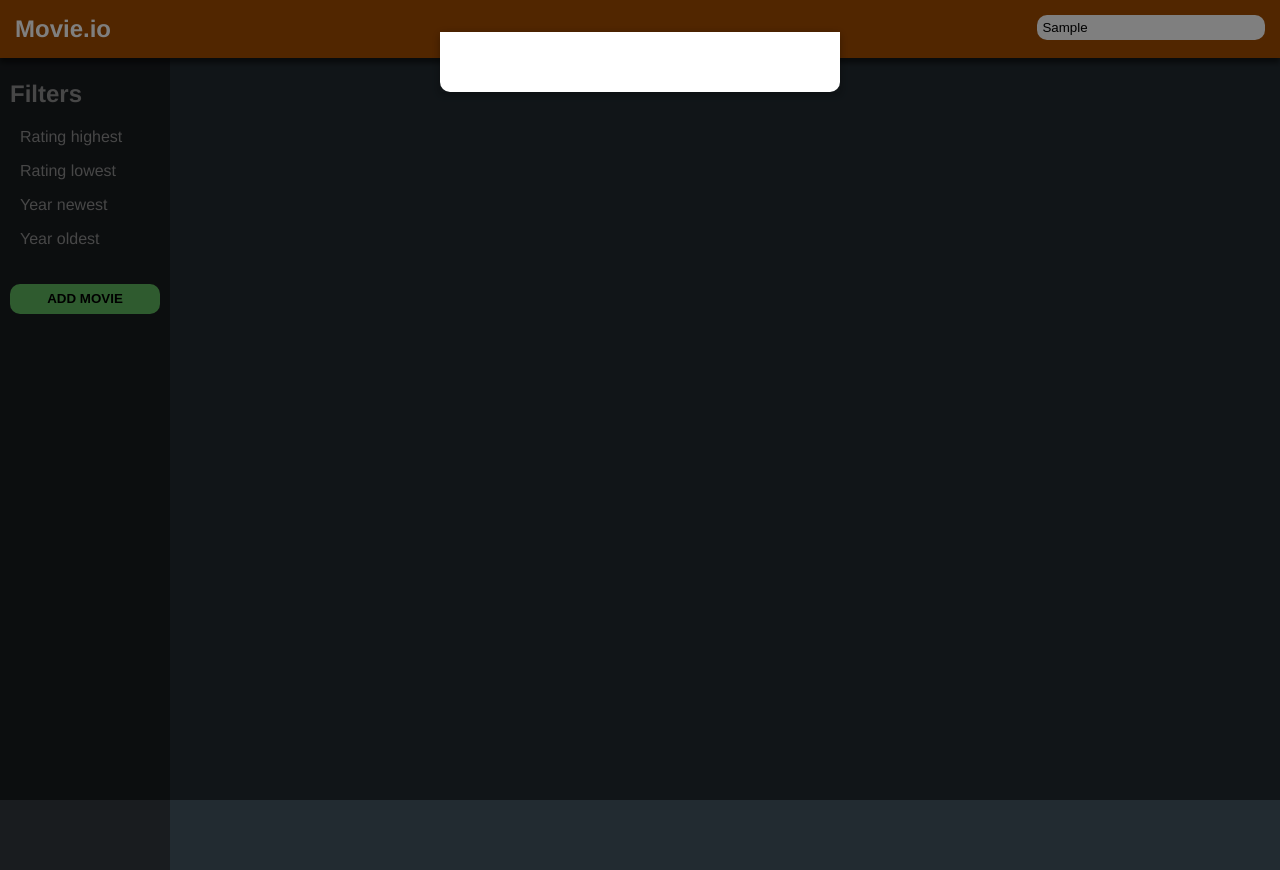
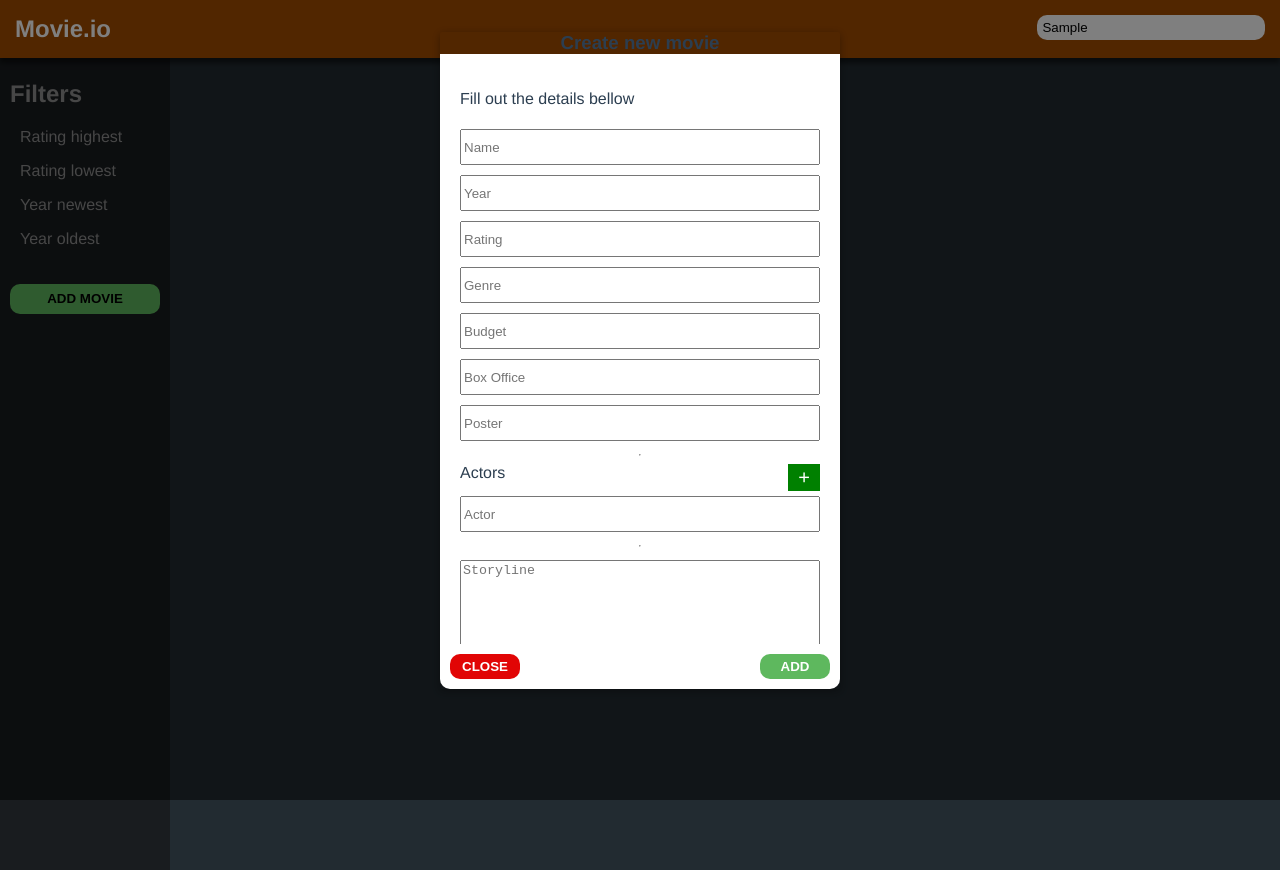
Before and after one commit to mahi0302/xstream-app, a Vue app: page / in a window 1280 px wide. Both pictures are taken after typing "Sample" into the empty fields and a click on the button "ADD MOVIE". Built offline with nearby package versions, Linux system fonts and the light colour scheme.

Commit message:
Creating new movie form

```diff
--- a/src/components/Sidebar.vue
+++ b/src/components/Sidebar.vue
@@ -3,7 +3,92 @@
     <filters />
     <button @click="showModal = true">Add Movie</button>
 
-	<modal v-if="showModal" @close="showModal = !showModal" />
+	<modal v-if="showModal" @close="showModal = !showModal">
+			<template v-slot:header>
+				<h3 class="m-0">Create new movie</h3>
+			</template>
+			<template v-slot:body>
+				<form
+					@submit.prevent="addMovie"
+					ref="movieForm"
+					id="movie-form"
+				>
+					<p>Fill out the details bellow</p>
+					<input
+						required
+						v-model="form.name"
+						type="text"
+						placeholder="Name"
+					/>
+					<input
+						required
+						v-model="form.year"
+						type="number"
+						placeholder="Year"
+					/>
+					<input
+						required
+						v-model="form.rating"
+						type="number"
+						placeholder="Rating"
+					/>
+					<input
+						required
+						v-model="form.genre"
+						type="text"
+						placeholder="Genre"
+					/>
+					<input
+						required
+						v-model="form.budget"
+						type="text"
+						placeholder="Budget"
+					/>
+					<input
+						required
+						v-model="form.boxOffice"
+						type="text"
+						placeholder="Box Office"
+					/>
+					<input
+						required
+						v-model="form.poster"
+						type="text"
+						placeholder="Poster"
+					/>
+					<hr />
+					<div>
+						<div id="actor-input">
+							<p class="m-0">Actors</p>
+							<span @click="addActor" class="add-actor">+</span>
+						</div>
+
+						<input
+							required
+							v-for="(actor, index) in form.actors"
+							:key="index"
+							v-model="form.actors[index].name"
+							type="text"
+							placeholder="Actor"
+						/>
+					</div>
+
+					<hr />
+
+					<textarea
+						required
+						v-model="form.storyline"
+						placeholder="Storyline"
+						rows="6"
+					/>
+				</form>
+			</template>
+			<template v-slot:footer>
+				<button id="add-movie" @click="$refs.movieForm.requestSubmit()">
+					Add
+				</button>
+			</template>
+		</modal>
 	</div>
 </template>
 
@@ -20,17 +105,28 @@
 			return {
 				showModal: false,
 				form: {
-				name: '',
-				year: '',
-				rating: '',
-				genre: '',
-				budget: '',
-				boxOffice: '',
-				poster: '',
-				actors: [{name: ''}],
-				storyline: '',
+					name: "",
+					year: "",
+					rating: "",
+					genre: "",
+					budget: "",
+					boxOffice: "",
+					poster: "",
+					actors: [{ name: "" }],
+					storyline: "",
 				},
 			};
+		},
+		methods: {
+			addActor() {
+				this.form.actors.push({ name: "" });
+			},
+			addMovie(e) {
+				e.preventDefault();
+
+				this.$store.dispatch("addMovie", this.form);
+				this.showModal = false;
+			},
 		},
 	};
 </script>
--- a/src/components/modal.vue
+++ b/src/components/modal.vue
@@ -10,6 +10,7 @@
                     <slot name="body"></slot>
                 </div>
                 <div class="modal-footer">
+					<button @click="$emit('close')">Close</button>
                     <slot name="footer">
                         <div></div>
                     </slot>
```
Lines whose indentation alone changed are shown as unchanged.
